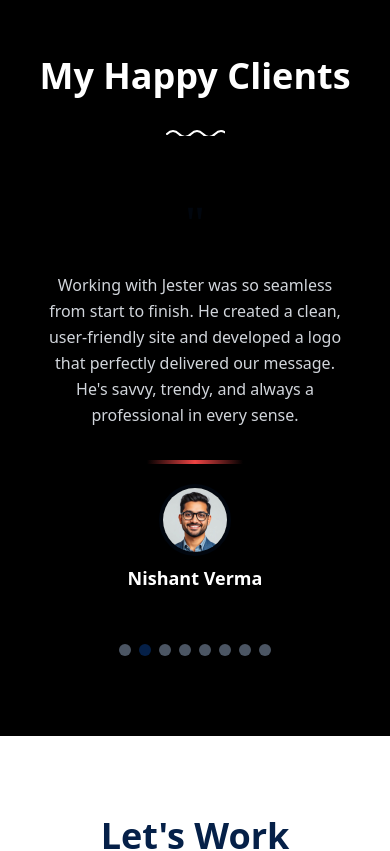
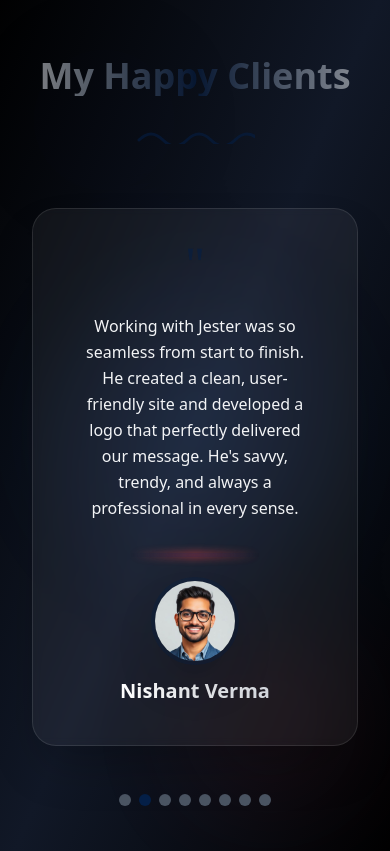
Before and after one commit to yfp27/Novad_Raft, a React (Vite) app: page / in a window 390 px wide. Shown: the part 5360-6211 px from the top of the page. Built offline with nearby package versions, Linux system fonts and the light colour scheme.

Commit message:
Add distracting elements
Make the website more distracting for clients.

```diff
--- a/src/components/Testimonials.tsx
+++ b/src/components/Testimonials.tsx
@@ -79,19 +79,28 @@ const Testimonials = () => {
   }, []);
 
   return (
-    <section id="testimonials" className="py-20 bg-black text-white">
-      <div className="container mx-auto px-4">
+    <section id="testimonials" className="py-20 bg-gradient-to-br from-black via-gray-900 to-black text-white relative overflow-hidden">
+      {/* Animated background elements */}
+      <div className="absolute inset-0 opacity-10">
+        <div className="absolute top-20 left-10 w-32 h-32 bg-primary rounded-full blur-3xl animate-pulse"></div>
+        <div className="absolute bottom-20 right-10 w-40 h-40 bg-red-500 rounded-full blur-3xl animate-pulse delay-1000"></div>
+        <div className="absolute top-1/2 left-1/2 transform -translate-x-1/2 -translate-y-1/2 w-64 h-64 bg-blue-500 rounded-full blur-3xl animate-pulse delay-500"></div>
+      </div>
+
+      <div className="container mx-auto px-4 relative z-10">
         <div className="max-w-6xl mx-auto">
           {/* Section Header */}
           <div className="text-center mb-16 animate-fade-in">
-            <h2 className="text-4xl md:text-5xl font-bold mb-8">My Happy Clients</h2>
-            {/* Wavy line decoration */}
+            <h2 className="text-4xl md:text-5xl font-bold mb-8 bg-gradient-to-r from-white via-primary to-white bg-clip-text text-transparent animate-pulse">
+              My Happy Clients
+            </h2>
+            {/* Enhanced wavy line decoration */}
             <div className="flex justify-center mb-12">
-              <svg width="60" height="8" viewBox="0 0 60 8" className="text-white">
+              <svg width="120" height="16" viewBox="0 0 120 16" className="text-primary animate-pulse">
                 <path
-                  d="M2 6c4-4 8-4 12 0s8 4 12 0 8-4 12 0 8 4 12 0 8-4 12 0"
+                  d="M4 12c8-8 16-8 24 0s16 8 24 0 16-8 24 0 16 8 24 0 16-8 24 0"
                   stroke="currentColor"
-                  strokeWidth="2"
+                  strokeWidth="3"
                   fill="none"
                   strokeLinecap="round"
                 />
@@ -101,28 +110,41 @@ const Testimonials = () => {
 
           {/* Testimonial Content */}
           <div className="relative max-w-5xl mx-auto px-4 lg:px-12">
-            <div className="text-center animate-fade-in">
-              {/* Quote Icon */}
-              <div className="text-5xl md:text-6xl lg:text-8xl text-primary/20 mb-6 lg:mb-8 font-serif">"</div>
+            {/* Floating decorative elements */}
+            <div className="absolute -top-10 -left-10 text-6xl text-primary/10 animate-float">"</div>
+            <div className="absolute -bottom-10 -right-10 text-6xl text-primary/10 animate-float delay-1000 rotate-180">"</div>
 
-              {/* Quote Text */}
-              <blockquote className="text-base md:text-lg lg:text-xl leading-relaxed mb-8 lg:mb-12 max-w-4xl mx-auto text-gray-300 animate-slide-up px-4">
+            <div className="text-center animate-fade-in bg-white/5 backdrop-blur-sm rounded-3xl p-8 lg:p-12 border border-white/10 shadow-2xl">
+              {/* Quote Icon with glow effect */}
+              <div className="text-5xl md:text-6xl lg:text-8xl text-primary mb-6 lg:mb-8 font-serif animate-pulse drop-shadow-2xl">"</div>
+
+              {/* Quote Text with typewriter effect */}
+              <blockquote className="text-base md:text-lg lg:text-xl leading-relaxed mb-8 lg:mb-12 max-w-4xl mx-auto text-gray-100 animate-fade-in px-4 font-light">
                 {testimonials[currentIndex].quote}
               </blockquote>
 
-              {/* Red Line */}
-              <div className="w-24 md:w-32 lg:w-full h-1 bg-gradient-to-r from-transparent via-red-500 to-transparent mb-6 lg:mb-8 mx-auto"></div>
+              {/* Enhanced animated line */}
+              <div className="relative mb-6 lg:mb-8 mx-auto">
+                <div className="w-32 md:w-48 lg:w-64 h-1 bg-gradient-to-r from-transparent via-primary to-transparent mx-auto animate-pulse"></div>
+                <div className="absolute inset-0 w-32 md:w-48 lg:w-64 h-1 bg-gradient-to-r from-transparent via-red-500 to-transparent mx-auto animate-pulse delay-500 blur-sm"></div>
+              </div>
 
-              {/* Client Info */}
-              <div className="flex flex-col items-center animate-slide-up">
-                <div className="w-16 h-16 md:w-18 md:h-18 lg:w-20 lg:h-20 rounded-full overflow-hidden mb-3 lg:mb-4 ring-4 ring-primary/20">
-                  <img
-                    src={testimonials[currentIndex].avatar}
-                    alt={testimonials[currentIndex].name}
-                    className="w-full h-full object-cover"
-                  />
+              {/* Client Info with enhanced styling */}
+              <div className="flex flex-col items-center animate-fade-in">
+                <div className="relative group">
+                  <div className="w-20 h-20 md:w-24 md:h-24 lg:w-28 lg:h-28 rounded-full overflow-hidden mb-4 ring-4 ring-primary/30 shadow-2xl transform transition-all duration-300 group-hover:scale-110 group-hover:ring-primary/60">
+                    <img
+                      src={testimonials[currentIndex].avatar}
+                      alt={testimonials[currentIndex].name}
+                      className="w-full h-full object-cover transition-transform duration-300 group-hover:scale-110"
+                    />
+                  </div>
+                  {/* Glowing ring effect */}
+                  <div className="absolute inset-0 w-20 h-20 md:w-24 md:h-24 lg:w-28 lg:h-28 rounded-full ring-2 ring-primary/20 animate-ping"></div>
                 </div>
-                <h3 className="text-lg md:text-xl font-semibold mb-1 lg:mb-2">{testimonials[currentIndex].name}</h3>
+                <h3 className="text-xl md:text-2xl font-semibold mb-2 bg-gradient-to-r from-white to-gray-300 bg-clip-text text-transparent">
+                  {testimonials[currentIndex].name}
+                </h3>
               </div>
             </div>
 
```
